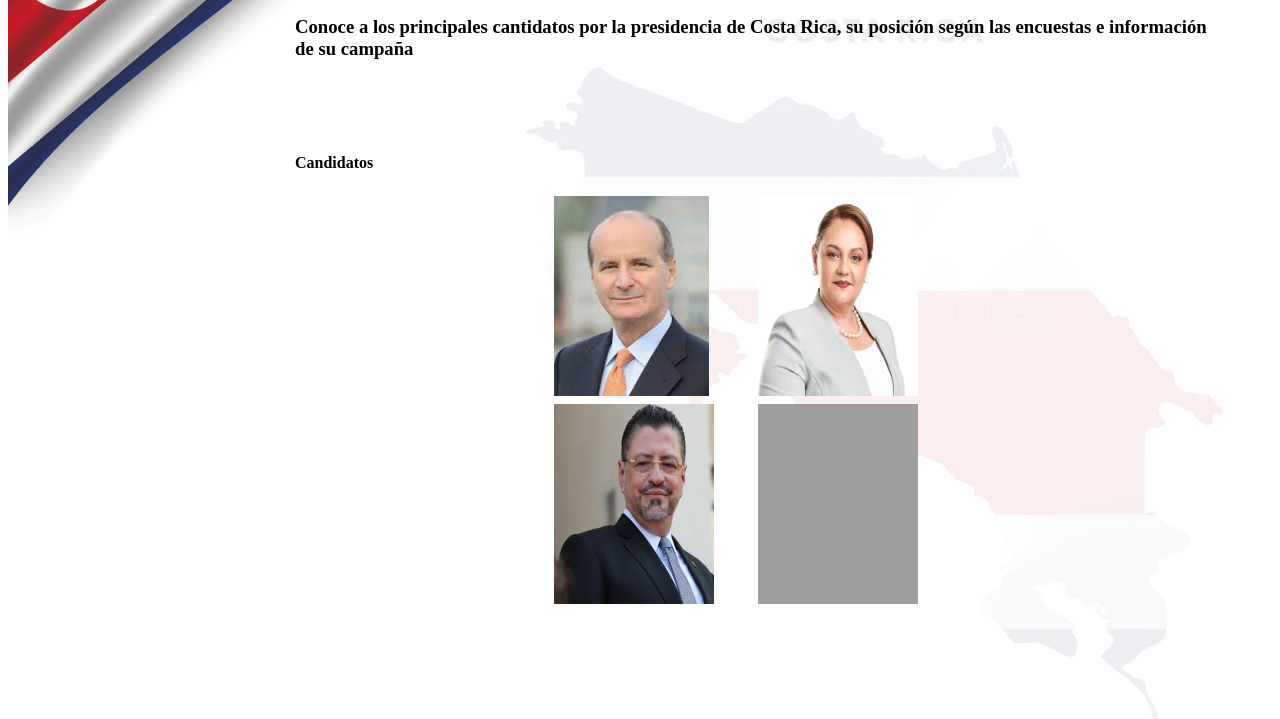
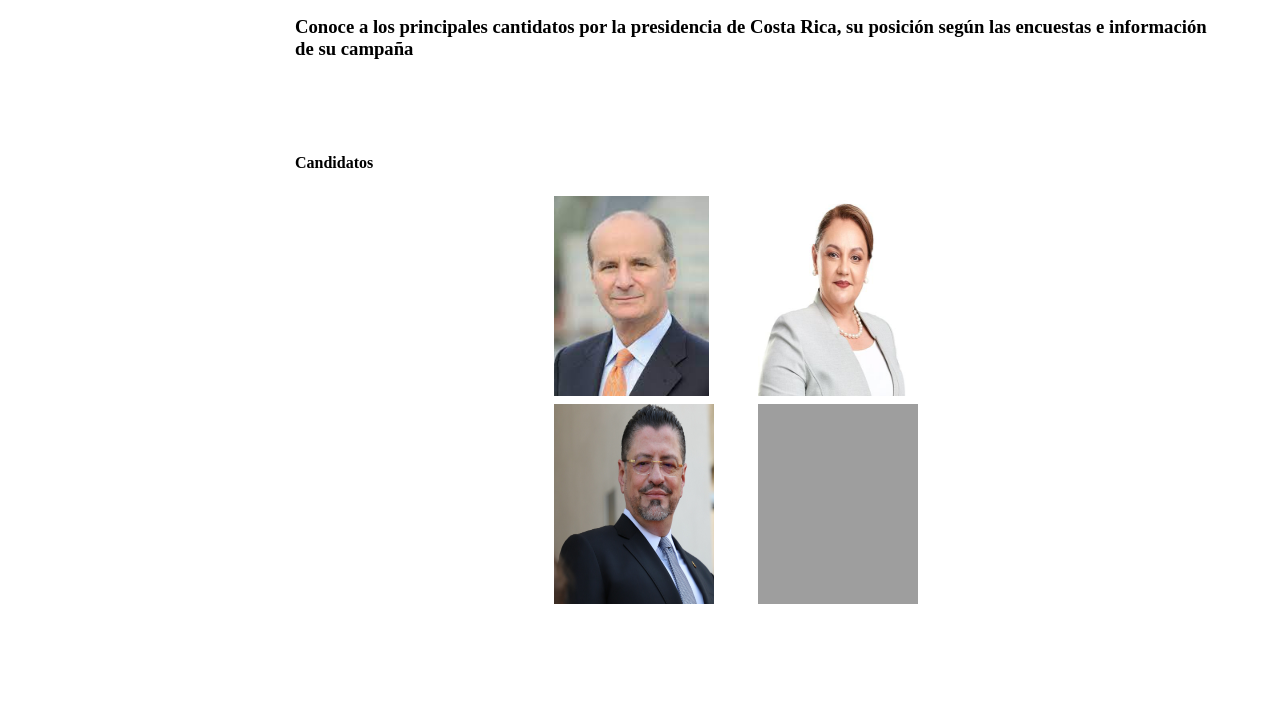
Before and after one commit to michaelchaves27/Tarea2, a plain HTML site: page index.html in a window 1280 px wide. Shown: the part 192-911 px from the top of the page. Drawn offline with Linux system fonts and the light colour scheme; grey boxes are pictures that could not be loaded.

Commit message:
Update index.html

```diff
--- a/index.html
+++ b/index.html
@@ -8,7 +8,7 @@
     <link rel="stylesheet" href="Style.css">
 </head>
 <body>
-    <img src="img/FondoCR.png" alt="Fondo" style="width: 100%;">
+   <!-- <img src="img/FondoCR.png" alt="Fondo" style="width: 100%;"> -->
     <div id="outer">
 
         <header id="header">
```
